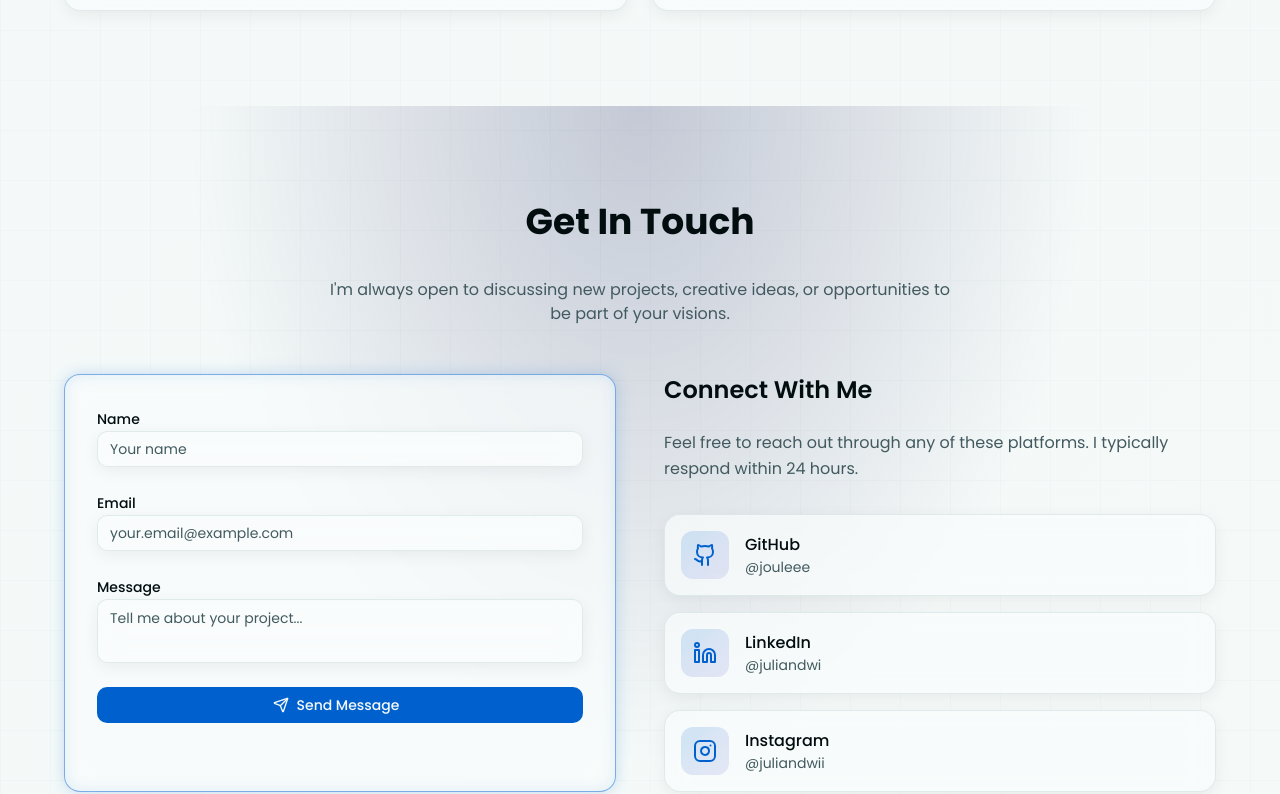
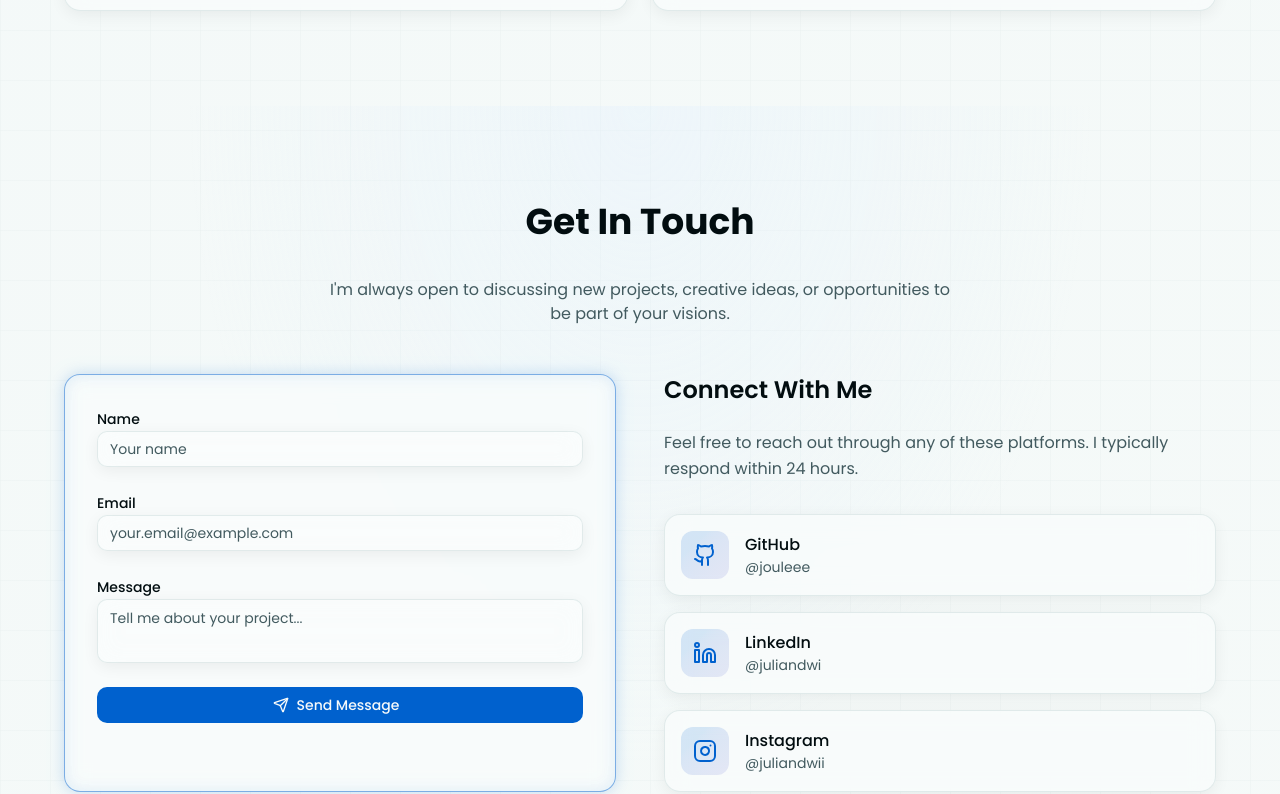
Before and after one commit to jouleee/portofolio-joel, a Next.js app: page / in a window 1280 px wide. Shown: the part 9670-10464 px from the top of the page. Built offline with nearby package versions, Linux system fonts and the light colour scheme.

Commit message:
fix bug black gradient

```diff
--- a/components/contact-section.tsx
+++ b/components/contact-section.tsx
@@ -49,7 +49,7 @@ export function ContactSection() {
 
   return (
     <section id="contact" className="py-16 sm:py-20 lg:py-24 px-4 sm:px-6 lg:px-8 relative">
-      <div className="absolute inset-0 bg-[radial-gradient(ellipse_at_top,_oklch(0.2_0.12_265_/_0.2),_transparent_50%)]" />
+      <div className="absolute inset-0 bg-[radial-gradient(ellipse_at_top,_oklch(0.95_0.05_265_/_0.3),_transparent_50%)] dark:bg-[radial-gradient(ellipse_at_top,_oklch(0.2_0.12_265_/_0.2),_transparent_50%)]" />
 
       <div className="container mx-auto max-w-6xl relative z-10">
         <div className="space-y-8 sm:space-y-10 lg:space-y-12">
```
